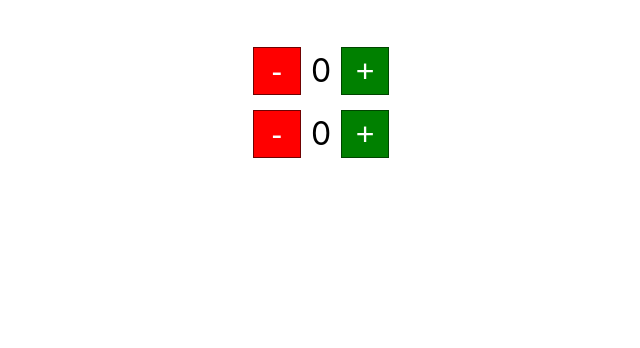
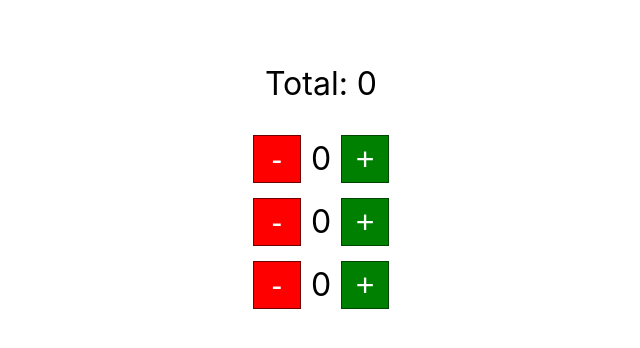
Before and after one commit to time2fishman/react-likes, a React (Create React App) app: page / in a window 1280 px wide. Shown: the top 348 px of the page, without its empty margins (319-959 px from the left). Built offline with nearby package versions, Linux system fonts and the light colour scheme.

Commit message:
modified components to be DRYer and give a total amount of likes

```diff
--- a/src/App.js
+++ b/src/App.js
@@ -1,11 +1,17 @@
-import React from 'react';
+import React, { useState } from 'react';
 import Likes from './components/Likes';
+import LikeTotal from './components/LikeTotal';
 import './App.css';
 
 function App() {
+	const [sum, setSum] = useState(0)
+
 	return (
 		<div className='App'>
-			<Likes />
+			<LikeTotal sum={sum}/>
+			<Likes increment={1} sum={sum} setSum={setSum}/>
+			<Likes increment={3} sum={sum} setSum={setSum}/>
+			<Likes increment={5} sum={sum} setSum={setSum}/>
 		</div>
 	);
 }
--- a/src/components/LikeTotal.js
+++ b/src/components/LikeTotal.js
@@ -1,29 +1,5 @@
-import React from 'react';
-
 const LikeTotal = (props) => {
-
-    return (
-        <div>
-            <div className='counter-container'>
-                <button className='decrement-button' onClick={() => props.setTotalLikes(Math.max(0, props.totalLikes - 1))}>
-                    -
-                </button>
-                <p className='total-likes'>{props.totalLikes}</p>
-                <button className='increment-button' onClick={() => props.setTotalLikes(props.totalLikes + 1)}>
-                    +
-                </button>
-            </div>
-            <div className='counter-container'>
-                <button className='decrement-button' onClick={() => props.setTotalLikes3(Math.max(0, props.totalLikes3 - 3))}>
-                    -
-                </button>
-                <p className='total-likes'>{props.totalLikes3}</p>
-                <button className='increment-button' onClick={() => props.setTotalLikes3(props.totalLikes3 + 3)}>
-                    +
-                </button>
-            </div>
-        </div>
-    );
+    return <p>Total: {props.sum}</p>
 };
 
 export default LikeTotal;
--- a/src/components/Likes.js
+++ b/src/components/Likes.js
@@ -1,13 +1,27 @@
 import React, { useState } from 'react';
-import LikeTotal from './LikeTotal';
 
-const Likes = () => {
-    const [totalLikes, setTotalLikes] = useState(0)
-    const [totalLikes3, setTotalLikes3] = useState(0)
+const Likes = (props) => {
+    const [likes, setLikes] = useState(0)
 
+    const incrementLikes = () => {
+        setLikes((prev) => prev + props.increment)
+        props.setSum((prev) => prev + props.increment)
+    }
+
+    const decrementLikes = () => {
+        setLikes((prev) => prev >= 1 ? prev - props.increment : 0)
+        props.setSum((prev) => (likes >= 1) ? prev - props.increment : prev)
+
+    }
     return (
-        <div>
-            <LikeTotal totalLikes={totalLikes} setTotalLikes={setTotalLikes} totalLikes3={totalLikes3} setTotalLikes3={setTotalLikes3} />
+        <div className='counter-container'>
+            <button className='decrement-button' onClick={decrementLikes}>
+                -
+            </button>
+            <p className='total-likes'>{likes}</p>
+            <button className='increment-button' onClick={incrementLikes}>
+                +
+            </button>
         </div>
     );
 };
```
